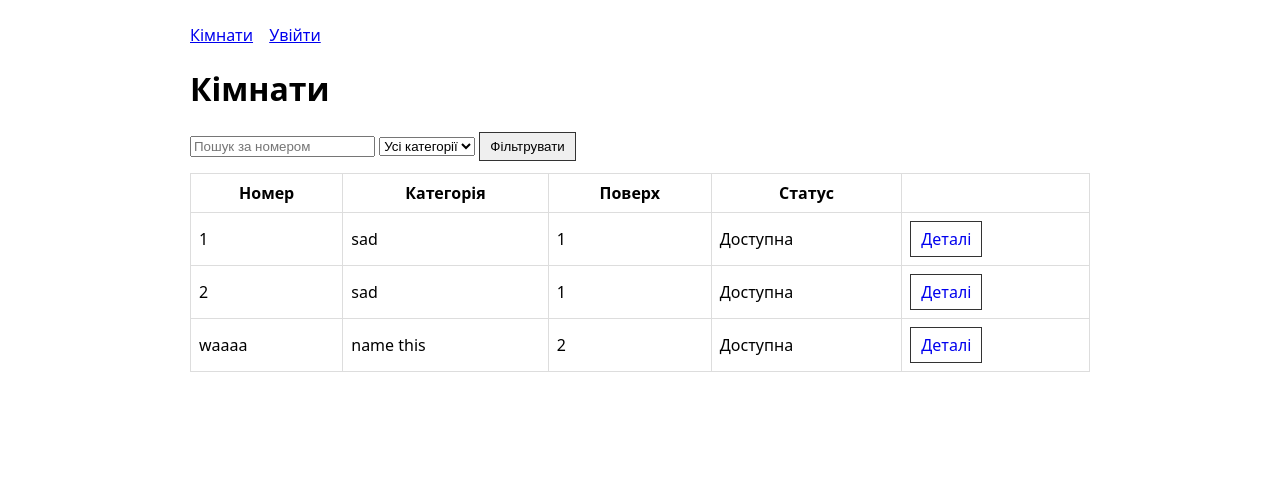
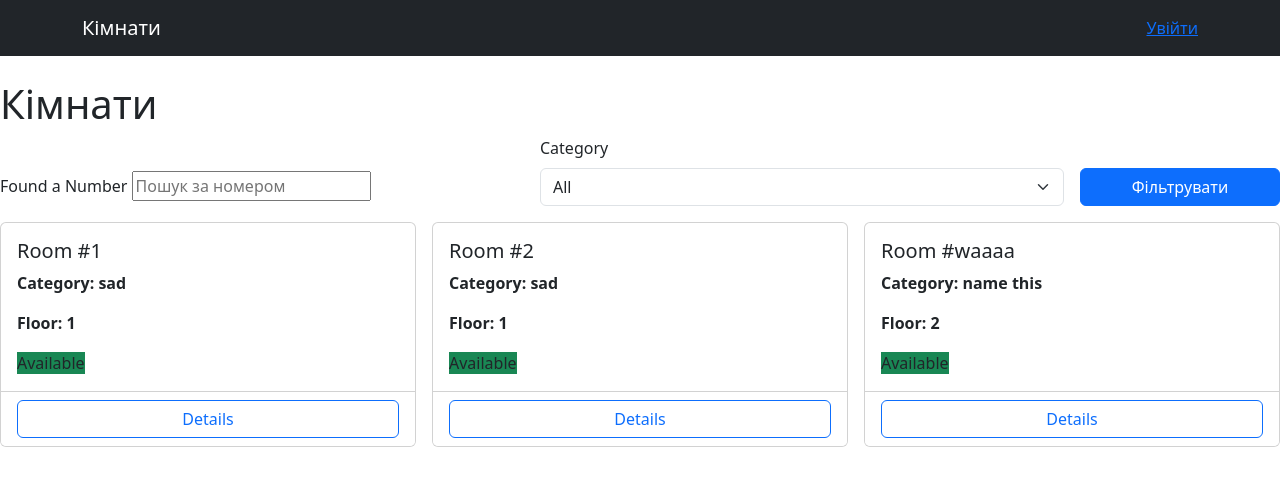
Before and after one commit to V1ruz01/project-reserve, a Django app: page / in a window 1280 px wide. Shown: the top 486 px of the page. Run offline with Django 5.2, Linux system fonts and the light colour scheme; data comes from the database, SQL or seed files in the repository; both versions use the stored data as it was after the commit.

Commit message:
ya sdelal cod

```diff
--- a/reserve/reserve_app/urls.py
+++ b/reserve/reserve_app/urls.py
@@ -1,4 +1,5 @@
 from django.urls import path
+from django.contrib.auth import views as auth_views
 from . import views
 
 
@@ -9,4 +10,8 @@ urlpatterns = [
     path('rooms/<int:pk>/', views.room_detail, name='room_detail'),
     path('bookings/', views.my_booking, name='my_bookings'),
     path('bookings/<int:pk>', views.booking_cancel, name='booking_cancel'),
+
+    path('accounts/login/', auth_views.LoginView.as_view(template_name='reserve_app/auth/login.html'), name='login'),
+    path('accounts/logout/', auth_views.LogoutView.as_view(), name='logout'),
+    path('accounts/register', views.register, name='register'),
 ]
--- a/reserve/reserve_app/views.py
+++ b/reserve/reserve_app/views.py
@@ -1,5 +1,7 @@
 from django.shortcuts import render, get_object_or_404, redirect
 from django.contrib import messages
+from django.contrib.auth import login
+from django.contrib.auth.forms import UserCreationForm
 from django.contrib.auth.decorators import login_required
 from django.core.exceptions import ValidationError
 from django.db import IntegrityError, transaction
@@ -27,12 +29,12 @@ def room_list(request):
 
 def room_detail(request, pk: int):
 
-    room = get_object_or_404(Room.objects.select_related('category', pk=pk))
+    room = get_object_or_404(Room.objects.select_related("category"), pk=pk)
 
     if request.method == 'POST':
-        if not request.user_is_authenticated:
+        if not request.user.is_authenticated:
             messages.error(request, 'Login to reserve a room')
-            return redirect(reverse('reserve_app:room_detal', args=[room.pk]))
+            return redirect(reverse('reserve_app/room_detal', args=[room.pk]))
 
         instance = Booking(room=room, user=request.user)
         form = BookingForm(request.POST, instance=instance)
@@ -45,15 +47,15 @@ def room_detail(request, pk: int):
                 form.add_error(None, getattr(e, 'message', str(e)))
             else:
                 messages.success(request, 'You have booked it successfully! Wait for the confirm!')
-                return redirect('reserve_app:my_bookings')
+                return redirect('reserve_app/my_bookings')
     else:
         form = BookingForm()
 
     last_bookings = (
-        room.booking.select_related('user').order_by('-created_at')[:5]
+        room.bookings.select_related('user').order_by('-created_at')[:5]
     )
     ctx = {'room':room, 'form': form, "last_bookings": last_bookings}
-    return render(request, 'reserve_app:room_detail.html', ctx)
+    return render(request, 'reserve_app/room_detail.html', ctx)
 
 @login_required
 def my_booking(request):
@@ -62,7 +64,7 @@ def my_booking(request):
         .filter(user=request.user)
         .order_by('-created_at')
     )
-    return render(request, 'reseve_app:my_bookings.html', {'bookings':bookings})
+    return render(request, 'reserve_app/my_bookings.html', {'bookings':bookings})
 
 @login_required
 def booking_cancel(request, pk: int):
@@ -72,3 +74,15 @@ def booking_cancel(request, pk: int):
         booking.save()
         messages.info(request, 'Booking got cancelled')
     return redirect('reserve_app:my_bookings')
+
+def register(request):
+    if request.method == 'POST':
+        form = UserCreationForm(request.POST)
+        if form.is_valid():
+            user = form.save()
+            login(request, user)
+            messages.success(request, "Your Account has been successfully created! Welcome!")
+            return redirect("reserve_app:room_list")
+        else:
+            form = UserCreationForm()
+            return render(request, 'reserve_app/auth/register.html', {form: 'form'})
--- /dev/null
+++ b/reserve/static/reserve_app/styles.css
@@ -0,0 +1,2 @@
+body {scroll-behavior: smooth;}
+.cart-title {letter-spacing: .3x;}
--- a/reserve/templates/reserve_app/base.html
+++ b/reserve/templates/reserve_app/base.html
@@ -1,34 +1,86 @@
+{% load static %}
 <!doctype html>
 <html lang="uk">
 <head>
+
   <meta charset="utf-8"/>
   <meta name="viewport" content="width=device-width, initial-scale=1"/>
   <title>{% block title %}Booking{% endblock %}</title>
-  <style>
+  <link href="https://cdn.jsdelivr.net/npm/bootstrap@5.3.3/dist/css/bootstrap.min.css" rel="stylesheet">
+  <link rel="stylesheet" href="{% static 'reserve_app/css/styles.css' %}">
+
+  <!-- <style>
     body{font-family:system-ui, sans-serif; max-width:900px; margin:24px auto; padding:0 16px}
     nav a{margin-right:12px}
     table{border-collapse:collapse; width:100%}
     th,td{border:1px solid #ddd; padding:8px}
     .btn{display:inline-block; padding:6px 10px; border:1px solid #333; text-decoration:none}
-  </style>
+  </style>-->
 </head>
+
 <body>
-  <nav>
-    <a href="{% url 'reserve_app:room_list' %}">Кімнати</a>
-    {% if request.user.is_authenticated %}
-      <a href="{% url 'reserve_app:my_bookings' %}">Мої бронювання</a>
-      <span>• {{ request.user.username }}</span>
-    {% else %}
-      <a href="/admin/login/?next={{ request.path }}">Увійти</a>
-    {% endif %}
+
+  <nav class="navbar navbar-expand-lg navbar-dark bg-dark mb-4">
+    <div class="container">
+      <a class="navbar-brand" href="{% url 'reserve_app:room_list' %}">Кімнати</a>
+        <button class="navbar-toggler", data-bs-toggle="collapse", data-bs-target="#navbarNav">
+          <span class="navbar_toggler-icon"></span>
+        </button>
+        {% if request.user.is_authenticated %}
+
+          <a class='nav-item' href="{% url 'reserve_app:my_bookings' %}">Мої бронювання</a>
+          <span class="navbar-toggle">• {{ request.user.username }}</span>
+      {% else %}
+        <a class='nav-item' href="/admin/login/?next={{ request.path }}">Увійти</a>
+      {% endif %}
+    </div>
   </nav>
 
-  {% if messages %}
-    <ul>
-      {% for m in messages %}<li>{{ m }}</li>{% endfor %}
-    </ul>
+<div class="container">
+  {% if messages %} {% for m in messages %}
+  <div class="alert alert-{{ m.tags|default:'info' }} alert-dismissible fade show" role="alert">
+    {{ m }}
+    <button type="button", class="btn-close", data-bs-dismiss="alert">
+    </button>
+
+    <div class="collapse navbar-collapse" id="navbarNav">
+      <ul class="navbar-nav ms-auto">
+        {% if request.user_is_authenticated %}
+          <li class="nav-item">
+            <a class="nav-link" href="{% url 'reserve_app:my_bookings' %}">
+              My Bookings
+            </a>
+          </li>
+          <li class="nav-item">
+            <a class="nav-link" href="#">
+              {{ request.user.username }}
+            </a>
+          </li>
+          <li>
+            <form action="{% url 'reserve_app:logout' %}" method="post" class="d-inline">
+              {% csrf_token %}
+              <button type="submit" class="nav-link btn btn-link p-0">
+                Logout
+              </button>
+            </form>
+          </li>
+        {% else %}
+          <li class="nav-item">
+            <a class="nav-link" href="{% url 'reserve_app:login' %}?next={{ request.path }}">
+            </a>
+          </li>
+          <li class="nav-item">
+            <a class="nav-link" href="{% url 'reserve_app:register' %}">
+              Register
+            </a>
+          </li>
+        {% endif %}
+      </ul>
+    </div>
+  </div>{% endfor %}
   {% endif %}
+</div>
 
-  {% block content %}{% endblock %}
+{% block content %}{% endblock %}
 </body>
 </html>
--- a/reserve/templates/reserve_app/room_detail.html
+++ b/reserve/templates/reserve_app/room_detail.html
@@ -16,7 +16,7 @@
     <button class="btn" type="submit">Забронювати</button>
   </form>
 {% else %}
-  <p>Щоб бронювати, <a class="btn" href="/admin/login/?next={{ request.path }}">увійдіть</a>.</p>
+  <p>Щоб бронювати, <a class="btn" href="/admin/login/?next={{ request.path }}">Увійдіть</a>.</p>
 {% endif %}
 
 <hr>
--- a/reserve/templates/reserve_app/room_list.html
+++ b/reserve/templates/reserve_app/room_list.html
@@ -3,31 +3,60 @@
 {% block content %}
 <h1>Кімнати</h1>
 
-<form method="get" style="margin:12px 0">
+<form method="get" class="row gy-2 gx-3 align-items-end mb-3">
+  <div class="col-sm-5">
+    <label class="form-label">Found a Number</label>
     <input type="text" name="q" value="{{ q|default:'' }}" placeholder="Пошук за номером">
-  <select name="cat">
-    <option value="">Усі категорії</option>
+  </div>
+  <div class="col-sm-5">
+    <label class="form-label">Category</label>
+    <select name="cat" class="form-select">
+      <option value="">All</option>
       {% for c in categories %}
         <option value="{{ c.id }}" {% if cat|default:'' == c.id|stringformat:'s' %}selected{% endif %}>
           {{ c.name }}
         </option>
       {% endfor %}
     </select>
-  <button class="btn" type="submit">Фільтрувати</button>
+  </div>
+  <div class='col-sm-2'>
+    <button class="btn btn-primary w-100">Фільтрувати</button>
+  </div>
 </form>
 
-<table>
-  <tr><th>Номер</th><th>Категорія</th><th>Поверх</th><th>Статус</th><th></th></tr>
+<div class="row row-cols-1 row-cols-md-2 row-cols-lg-3 g-3">
   {% for r in rooms %}
-    <tr>
-      <td>{{ r.number }}</td>
-      <td>{{ r.category.name }}</td>
-      <td>{{ r.floor }}</td>
-      <td>{% if r.is_active %}Доступна{% else %}Вимкнено{% endif %}</td>
-      <td><a class="btn" href="{% url 'reserve_app:room_detail' r.pk %}">Деталі</a></td>
-    </tr>
+    <div class="col">
+      <div class="card h-100">
+        <div class="card-body">
+          <h5 class="card-title">
+            Room #{{r.number}}
+          </h5>
+          <p class="card-text-mb1">
+            <b>
+              Category: {{r.category.name}}
+            </b>
+          </p>
+          <p class="card-text-mb1">
+            <b>
+              Floor: {{r.floor}}
+            </b>
+          </p>
+          <span class="bagde {% if r.is_active %}bg-success{% else %}bg-secondary{% endif %}">
+            {% if r.is_active %}Available{% else %}Turned Off{% endif %}
+          </span>
+        </div>
+        <div class="card-footer bg-white">
+          <a class="btn btn-outline-primary w-100" href="{% url 'reserve_app:room_detail' r.pk %}">
+            Details
+          </a>
+        </div>
+      </div>
+    </div>
   {% empty %}
-    <tr><td colspan="5">Нічого не знайдено</td></tr>
+  <p class="text-muted">
+    Nothing have been founded
+  </p>
   {% endfor %}
-</table>
-{% endblock %}
+</div>
+{%endblock%}
```
Also changed, not shown: reserve/reserve/settings.py (+11 -0 lines), reserve/templates/reserve_app/register.html (added, +40 -0 lines), reserve/db.sqlite3, reserve/templates/reserve_app/login.html (added). Lines whose indentation alone changed are shown as unchanged.
